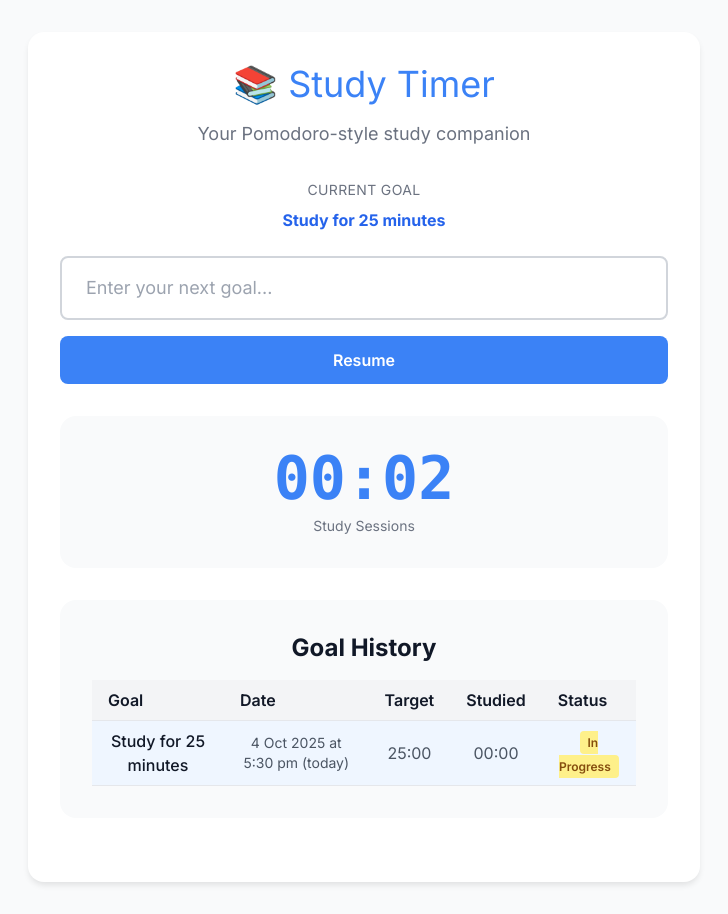
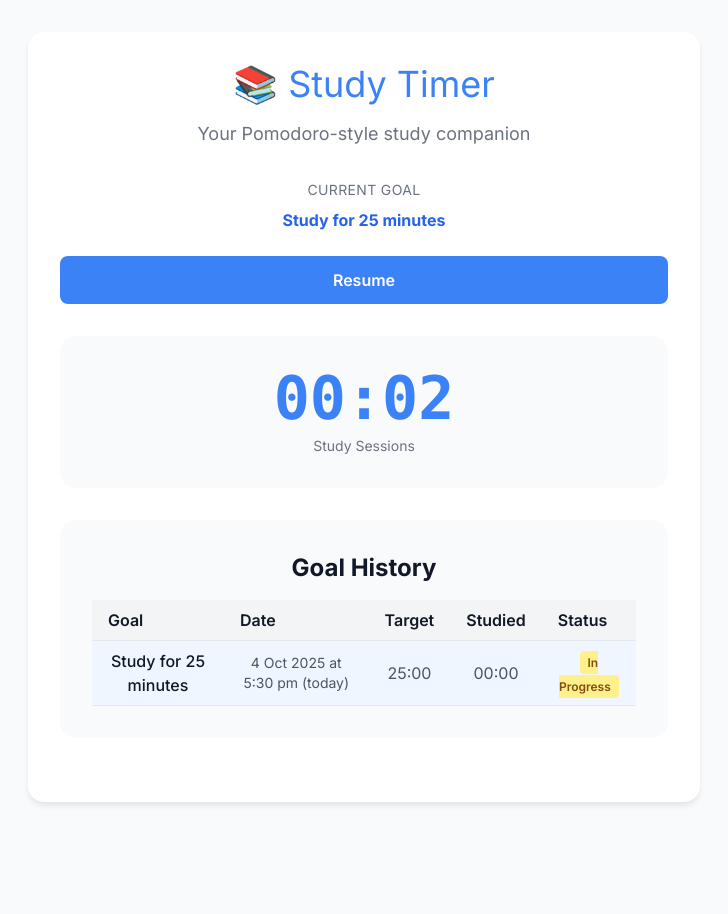
Before and after one commit to martinbearman/pomodoro-study-timer, a Next.js app: page / in a window 1280 px wide. Shown: the whole page, without its empty margins (276-1004 px from the left). After the commit the page ends 834 px from the top, so only its background shows below. Built offline with nearby package versions, Linux system fonts and the light colour scheme.

Commit message:
Only show goal input text box when no currentGoal is set.

```diff
--- a/app/components/Goal/GoalInput.tsx
+++ b/app/components/Goal/GoalInput.tsx
@@ -43,6 +43,7 @@ export default function GoalInput() {
 
       {/* Goal Input Section */}
       <div className="space-y-4">
+        {!currentGoal && (
           <input
             disabled={isRunning}
             type="text"
@@ -51,6 +52,7 @@ export default function GoalInput() {
             placeholder="Enter your next goal..."
             className="w-full px-6 py-4 text-lg border-2 border-gray-300 rounded-lg focus:outline-none focus:border-blue-500"
           />
+        )}
 
         <button
             onClick={
```
Lines whose indentation alone changed are shown as unchanged.
